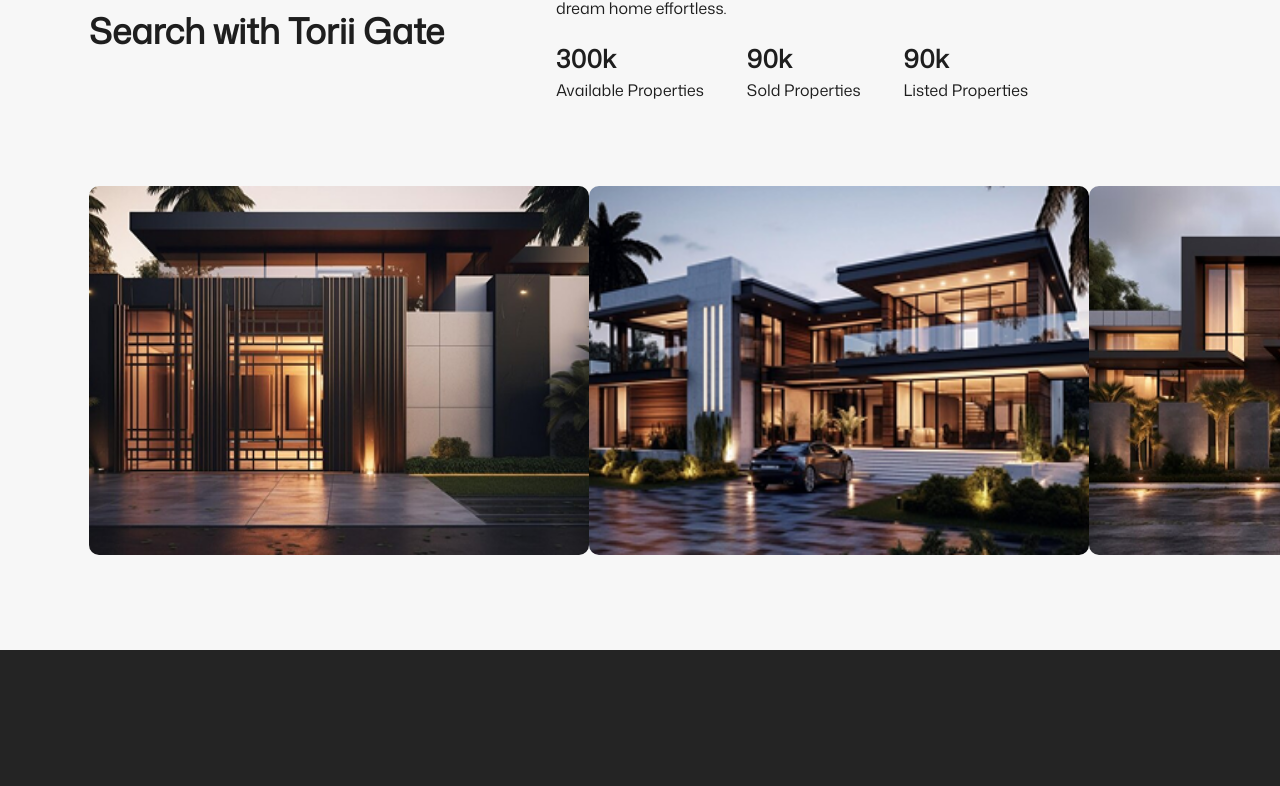
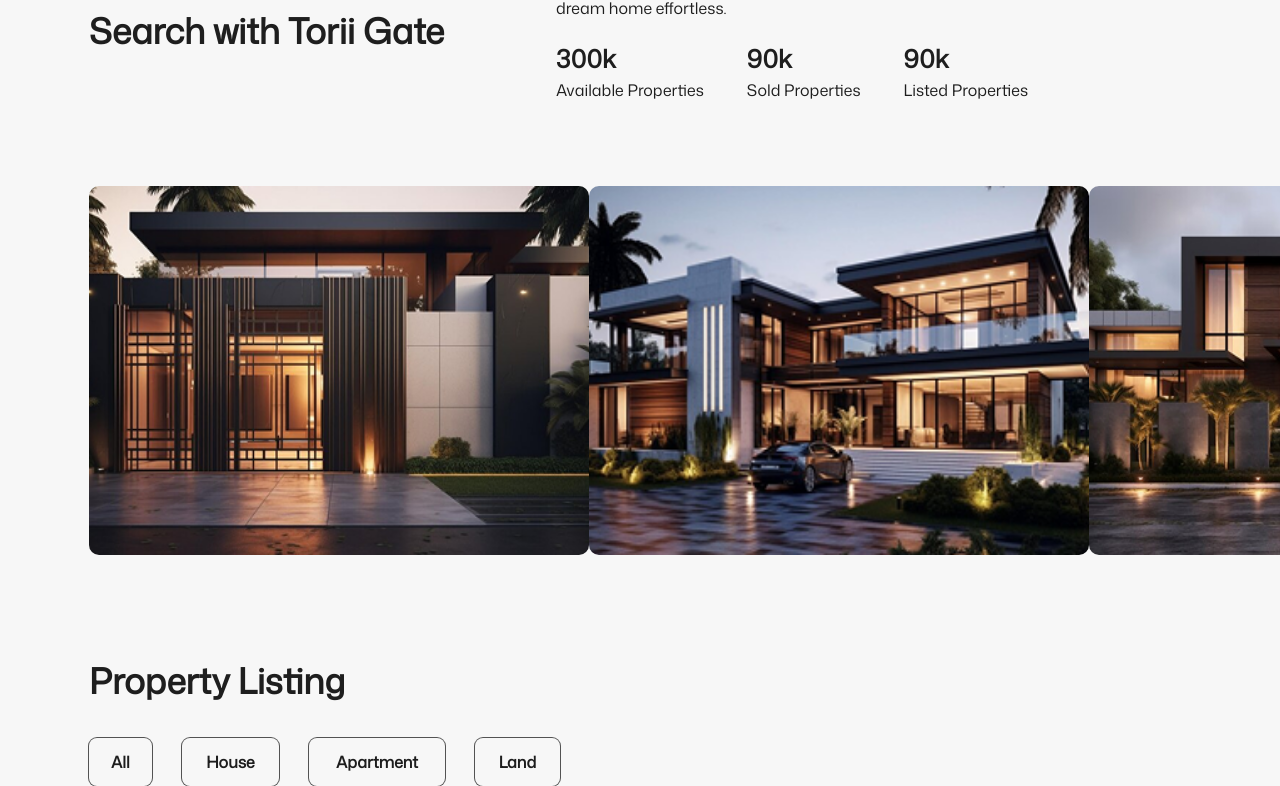
Before and after one commit to Napolite/toriGate, a React (Vite) app: page / in a window 1280 px wide. Shown: the part 950-1736 px from the top of the page. Before the commit the page ends 1600 px from the top, so only its background shows below. Built offline with nearby package versions, Linux system fonts and the light colour scheme.

Commit message:
init project

```diff
--- a/src/properties/properties.tsx
+++ b/src/properties/properties.tsx
@@ -21,6 +21,7 @@ function Properties() {
       beds: 4,
       baths: 5,
       area: "400 sq.ft",
+      type: "house",
     },
     {
       image: "img2",
@@ -31,6 +32,7 @@ function Properties() {
       beds: 4,
       baths: 5,
       area: "400 sq.ft",
+      type: "apartment",
     },
     {
       image: "img3",
@@ -41,6 +43,7 @@ function Properties() {
       beds: 4,
       baths: 5,
       area: "400 sq.ft",
+      type: "land",
     },
     {
       image: "img4",
@@ -51,6 +54,7 @@ function Properties() {
       beds: 4,
       baths: 5,
       area: "400 sq.ft",
+      type: "apartment",
     },
     {
       image: "img5",
@@ -61,6 +65,7 @@ function Properties() {
       beds: 4,
       baths: 5,
       area: "400 sq.ft",
+      type: "house",
     },
     {
       image: "img6",
@@ -71,6 +76,7 @@ function Properties() {
       beds: 4,
       baths: 5,
       area: "400 sq.ft",
+      type: "land",
     },
   ];
 
@@ -110,6 +116,32 @@ function Properties() {
             />
           ))}
         </div>
+
+        <div className="mt-[100px]">
+          <p className="text-[35px] font-[800]">Property Listing</p>
+          <div className="mt-[30px]">
+            <nav className="flex w-[650px] h-[48px] gap-[30px]">
+              <div className="w-[63px] h-full ring-1 ring-[#535353] rounded-[8px] flex place-items-center justify-center text-[#1d1d1d] font-[600]">
+                All
+              </div>
+              <div className="w-[97px] h-full ring-1 ring-[#535353] rounded-[8px] flex place-items-center justify-center text-[#1d1d1d] font-[600]">
+                House
+              </div>
+              <div className="w-[136px] h-full ring-1 ring-[#535353] rounded-[8px] flex place-items-center justify-center text-[#1d1d1d] font-[600]">
+                Apartment
+              </div>
+              <div className="w-[85px] h-full ring-1 ring-[#535353] rounded-[8px] flex place-items-center justify-center text-[#1d1d1d] font-[600]">
+                Land
+              </div>
+            </nav>
+          </div>
+          {/* Properties */}
+          <div>
+            {assets.map((asset, index) => (
+              <div></div>
+            ))}
+          </div>
+        </div>
       </div>
     </div>
   );
```
